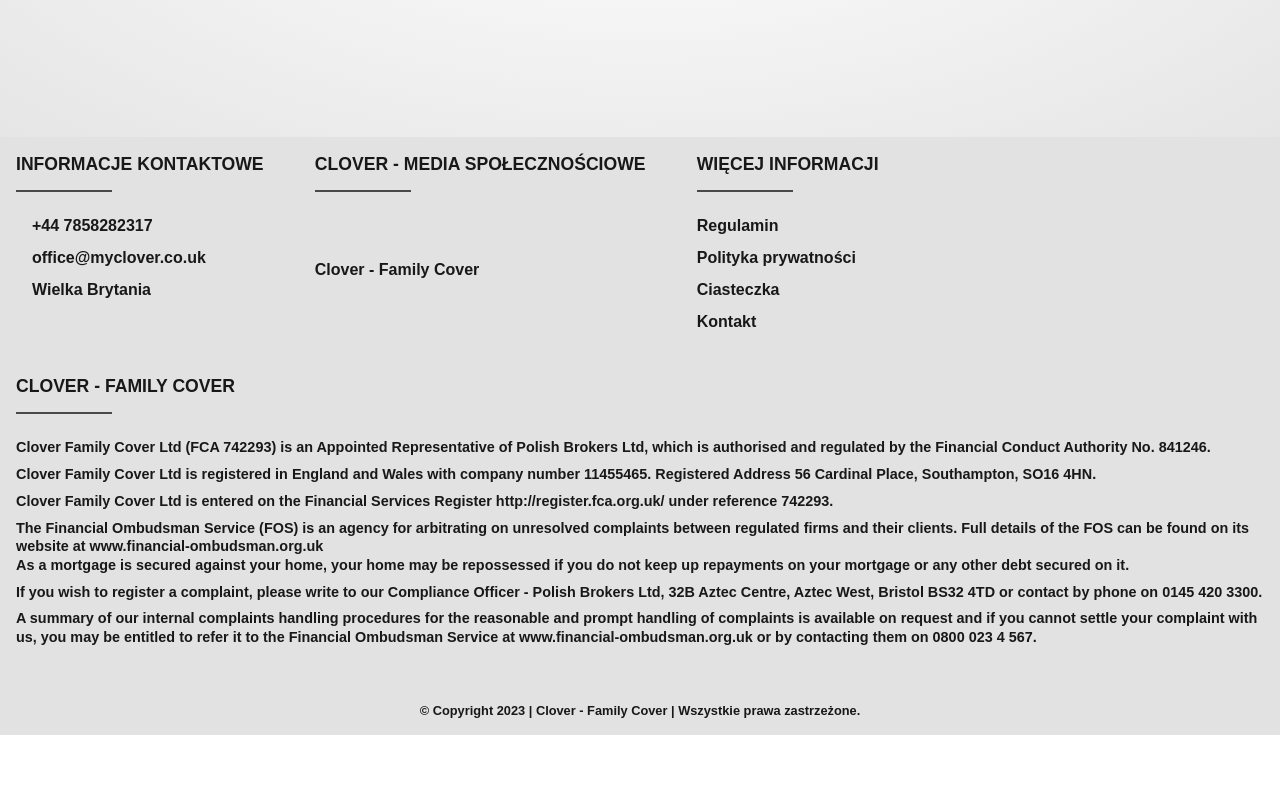
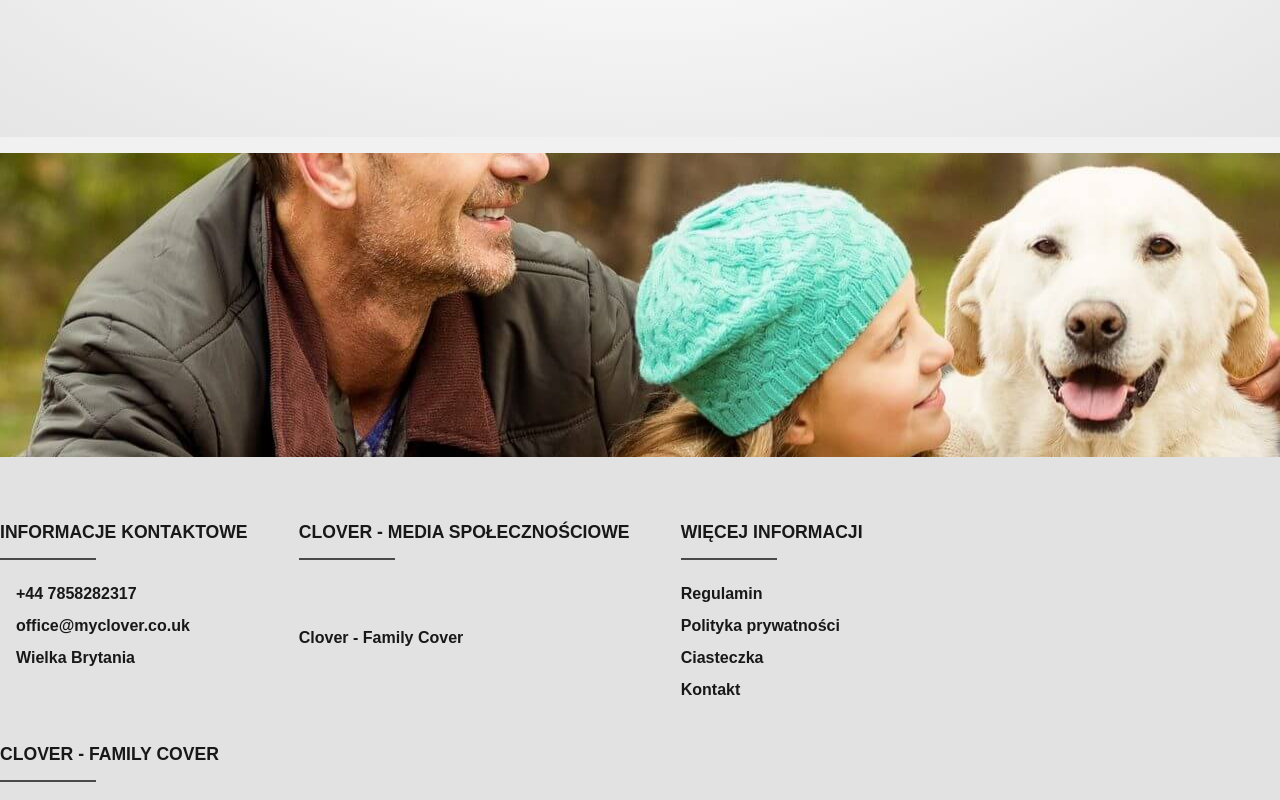
Before and after one commit to TZ-fn/MyClover, a React (Vite) app: page / in a window 1280 px wide. Shown: the part 560-1360 px from the top of the page. Before the commit the page ends 1295 px from the top, so only its background shows below. Built offline with nearby package versions, Linux system fonts and the light colour scheme; some icons are missing; a web font is replaced by a local one.

Commit message:
feat: add a photo to the footer

```diff
--- a/src/components/Footer/Footer.module.scss
+++ b/src/components/Footer/Footer.module.scss
@@ -2,12 +2,25 @@
   display: flex;
   align-items: center;
   justify-content: center;
+  flex-direction: column;
   width: 100%;
   color: var(--black);
-  background-color: var(--light-grey);
-  padding: 1rem 1rem;
   font-family: "Cabin", sans-serif;
   font-weight: 600;
+  background-color: var(--light-grey);
+}
+
+.footerBg {
+  width: 100%;
+  height: 40vh;
+  background-image: url("../../assets/footerBg.jpg");
+  background-position: 0% 70%;
+}
+
+.footerBgDivider {
+  width: 100%;
+  height: 2vh;
+  background-color: var(--white);
 }
 
 .innerWrapper {
@@ -16,6 +29,8 @@
   align-items: flex-start;
   justify-content: flex-start;
   max-width: 80rem;
+  padding-top: 4rem;
+  background-color: var(--light-grey);
 }
 
 .info {
@@ -94,14 +109,15 @@
 }
 
 .disclaimerText {
-  font-size: 0.9rem;
+  font-size: 1rem;
   p {
     margin: 0.5rem 0;
   }
 }
 
 .rights {
-  font-size: 0.8rem;
+  font-size: 0.9rem;
   margin-top: 3rem;
+  margin-bottom: 1rem;
   align-self: center;
 }
--- a/src/components/Footer/Footer.tsx
+++ b/src/components/Footer/Footer.tsx
@@ -8,6 +8,9 @@ function Footer() {
 
   return (
     <footer className={styles.footer}>
+      <div className={styles.footerBg}>
+        <div className={styles.footerBgDivider}></div>
+      </div>
       <div className={styles.innerWrapper}>
         <div className={styles.info}>
           <div className={styles.links}>
```
Also changed, not shown: src/assets/footerBg.jpg (added).
